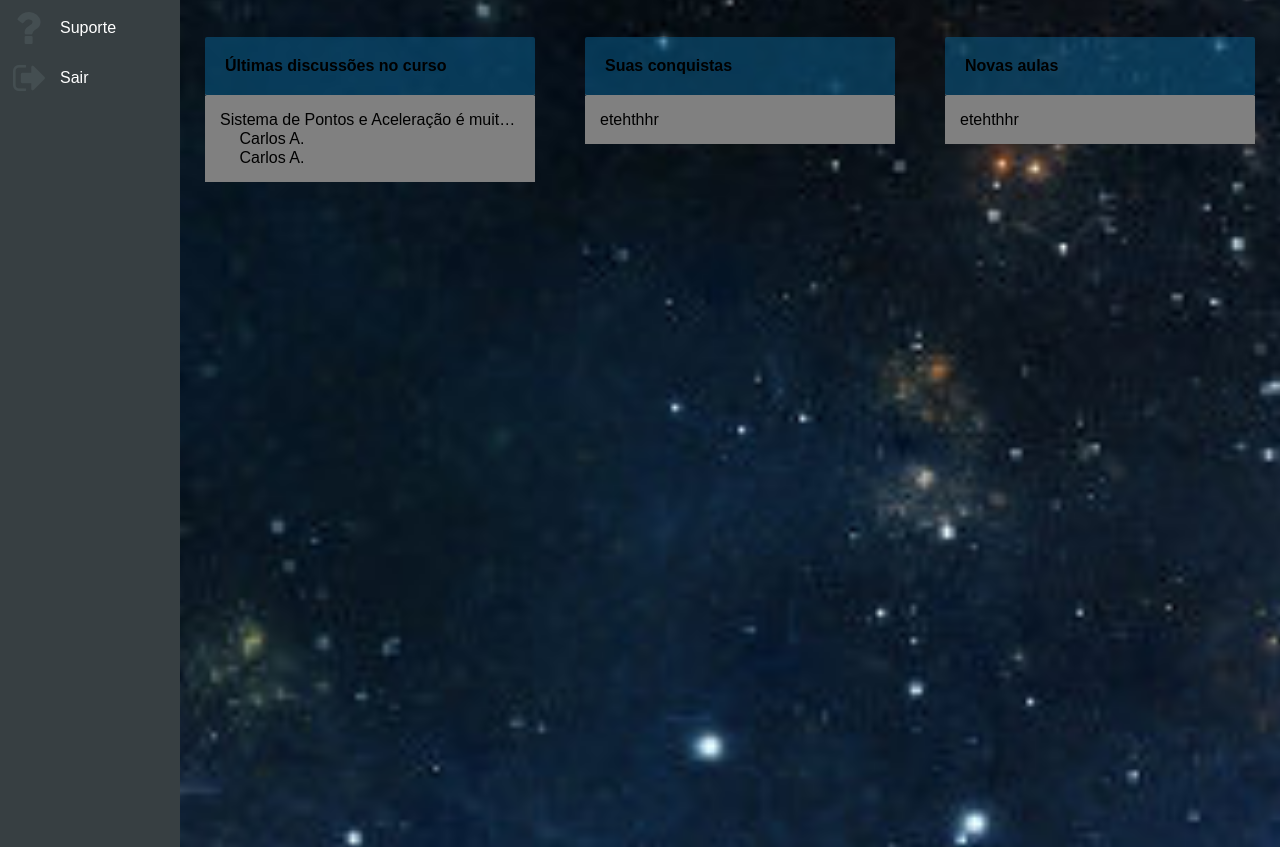
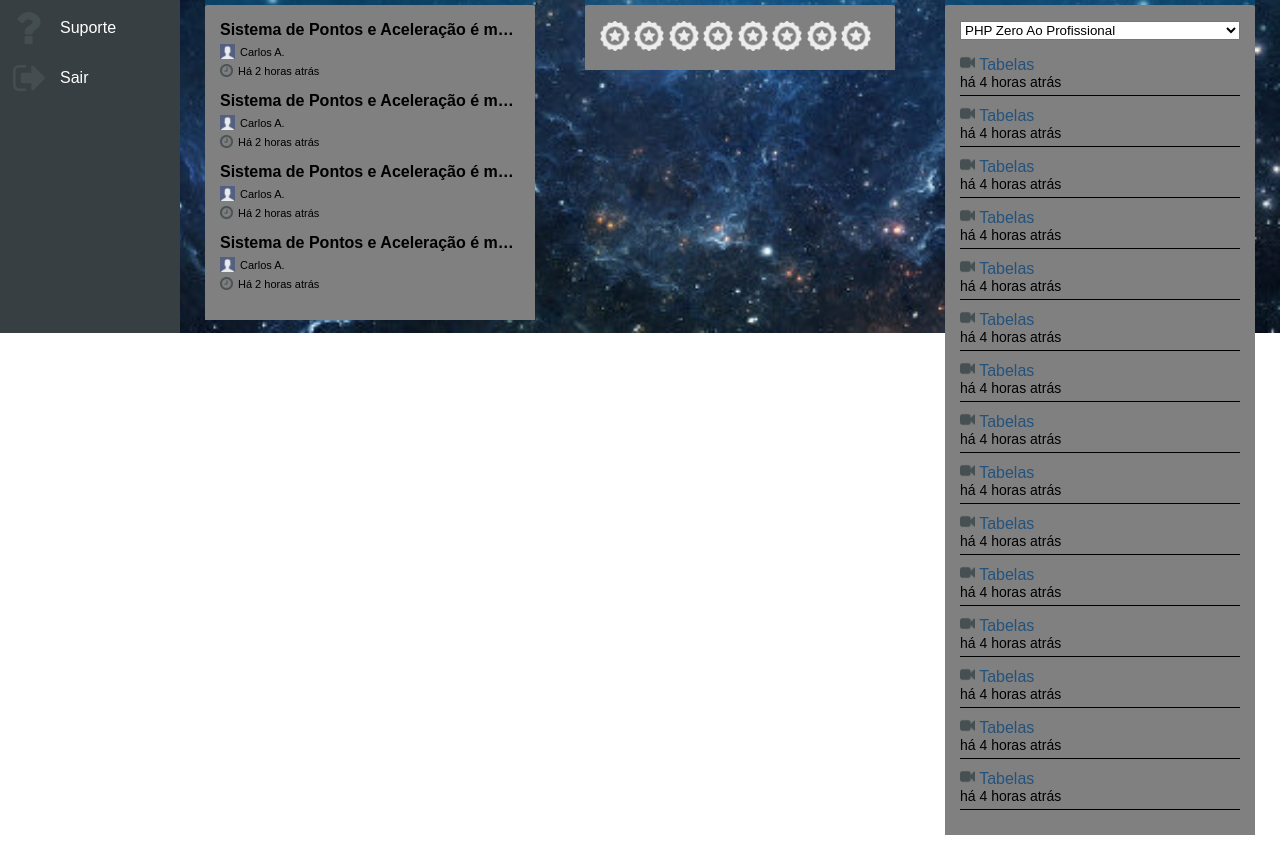
Before and after one commit to wisleyx/Layout-B7, a plain HTML site: page Index.html in a window 1280 px wide. Shown: the part 467-1314 px from the top of the page. Drawn offline with Linux system fonts and the light colour scheme.

Commit message:
Situação do dia 20/03/2018

```diff
--- a/Index.html
+++ b/Index.html
@@ -2,6 +2,7 @@
 <head>
 	<title>B7Web-Plataforma</title>
 	<link rel="stylesheet" type="text/css" href="css/style.css">
+	<meta charset="utf-8">
 </head>
 <body>
 <div class="left_area">
@@ -95,7 +96,7 @@
 	<div class="widget_item">
 		<div class="widget_title">Aulas assistidas nos últimos 7 dias</div>
 		<div class="widgte_body">
-			<img src="images/graph.png" border="0" width="300" height="200">
+			<img src="images/graph.png" border="0" width="100%" height="200">
 		</div>
 	</div>
  </div>
@@ -103,13 +104,44 @@
 	<div class="widget_item">
 		<div class="widget_title">Últimas discussões no curso</div>
 		<div class="widgte_body">
+
+		    <div class="dis_area">
+				<div class="dis_title">Sistema de Pontos e Aceleração é muito bom</div>
+				<div class="f_name_time">
+					<img src="images/default.jpg" border="0" width="15" height="15"> Carlos A.
+				</div>
+				<div class="f_name_time">
+					<img src="images/time.png" border="0" width="13" height="13"> Há 2 horas atrás
+				</div>
+			</div>
+
 			<div class="dis_area">
 				<div class="dis_title">Sistema de Pontos e Aceleração é muito bom</div>
-				<div class="f_name">
-					<img src="" border="0" width="15" height="15"> Carlos A.
+				<div class="f_name_time">
+					<img src="images/default.jpg" border="0" width="15" height="15"> Carlos A.
 				</div>
-				<div class="h_time">
-					<img src="" border="0" width="15" height="15"> Carlos A.
+				<div class="f_name_time">
+					<img src="images/time.png" border="0" width="13" height="13"> Há 2 horas atrás
+				</div>
+			</div>
+
+			<div class="dis_area">
+				<div class="dis_title">Sistema de Pontos e Aceleração é muito bom</div>
+				<div class="f_name_time">
+					<img src="images/default.jpg" border="0" width="15" height="15"> Carlos A.
+				</div>
+				<div class="f_name_time">
+					<img src="images/time.png" border="0" width="13" height="13"> Há 2 horas atrás
+				</div>
+			</div>
+
+			<div class="dis_area">
+				<div class="dis_title">Sistema de Pontos e Aceleração é muito bom</div>
+				<div class="f_name_time">
+					<img src="images/default.jpg" border="0" width="15" height="15"> Carlos A.
+				</div>
+				<div class="f_name_time">
+					<img src="images/time.png" border="0" width="13" height="13"> Há 2 horas atrás
 				</div>
 			</div>
 		</div>
@@ -117,12 +149,132 @@
 
 	<div class="widget_item">
 		<div class="widget_title">Suas conquistas</div>
-		<div class="widgte_body">etehthhr</div>
+		<div class="widgte_body Sflex">
+			<img src="images/badge.png" border="0" width="30" height="30">
+			<img src="images/badge.png" border="0" width="30" height="30">
+			<img src="images/badge.png" border="0" width="30" height="30">
+			<img src="images/badge.png" border="0" width="30" height="30">
+			<img src="images/badge.png" border="0" width="30" height="30">
+			<img src="images/badge.png" border="0" width="30" height="30">
+			<img src="images/badge.png" border="0" width="30" height="30">
+			<img src="images/badge.png" border="0" width="30" height="30">
+		</div>
 	</div>
 
 	<div class="widget_item">
 		<div class="widget_title">Novas aulas</div>
-		<div class="widgte_body">etehthhr</div>
+		<div class="widgte_body">
+			<select id="select">
+				<option value="1">PHP Zero Ao Profissional</option>
+				<option value="2">Wordpress Zero Ao Profissional</option>
+				<option value="3">React Native Zero Ao Profissional</option>
+			</select>
+
+			<div class="new_area">
+				<div class="name_aula">
+					<img src="images/facetime-button.png" border="0" width="15" height="15"> <a href="">Tabelas</a>
+				</div>
+				<div class="date_aula">há 4 horas atrás</div>
+			</div>
+
+			<div class="new_area">
+				<div class="name_aula">
+					<img src="images/facetime-button.png" border="0" width="15" height="15"> <a href="">Tabelas</a>
+				</div>
+				<div class="date_aula">há 4 horas atrás</div>
+			</div>
+
+			<div class="new_area">
+				<div class="name_aula">
+					<img src="images/facetime-button.png" border="0" width="15" height="15"> <a href="">Tabelas</a>
+				</div>
+				<div class="date_aula">há 4 horas atrás</div>
+			</div>
+
+			<div class="new_area">
+				<div class="name_aula">
+					<img src="images/facetime-button.png" border="0" width="15" height="15"> <a href="">Tabelas</a>
+				</div>
+				<div class="date_aula">há 4 horas atrás</div>
+			</div>
+
+			<div class="new_area">
+				<div class="name_aula">
+					<img src="images/facetime-button.png" border="0" width="15" height="15"> <a href="">Tabelas</a>
+				</div>
+				<div class="date_aula">há 4 horas atrás</div>
+			</div>
+
+			<div class="new_area">
+				<div class="name_aula">
+					<img src="images/facetime-button.png" border="0" width="15" height="15"> <a href="">Tabelas</a>
+				</div>
+				<div class="date_aula">há 4 horas atrás</div>
+			</div>
+
+			<div class="new_area">
+				<div class="name_aula">
+					<img src="images/facetime-button.png" border="0" width="15" height="15"> <a href="">Tabelas</a>
+				</div>
+				<div class="date_aula">há 4 horas atrás</div>
+			</div>
+
+			<div class="new_area">
+				<div class="name_aula">
+					<img src="images/facetime-button.png" border="0" width="15" height="15"> <a href="">Tabelas</a>
+				</div>
+				<div class="date_aula">há 4 horas atrás</div>
+			</div>
+
+			<div class="new_area">
+				<div class="name_aula">
+					<img src="images/facetime-button.png" border="0" width="15" height="15"> <a href="">Tabelas</a>
+				</div>
+				<div class="date_aula">há 4 horas atrás</div>
+			</div>
+
+			<div class="new_area">
+				<div class="name_aula">
+					<img src="images/facetime-button.png" border="0" width="15" height="15"> <a href="">Tabelas</a>
+				</div>
+				<div class="date_aula">há 4 horas atrás</div>
+			</div>
+
+			<div class="new_area">
+				<div class="name_aula">
+					<img src="images/facetime-button.png" border="0" width="15" height="15"> <a href="">Tabelas</a>
+				</div>
+				<div class="date_aula">há 4 horas atrás</div>
+			</div>
+
+			<div class="new_area">
+				<div class="name_aula">
+					<img src="images/facetime-button.png" border="0" width="15" height="15"> <a href="">Tabelas</a>
+				</div>
+				<div class="date_aula">há 4 horas atrás</div>
+			</div>
+
+			<div class="new_area">
+				<div class="name_aula">
+					<img src="images/facetime-button.png" border="0" width="15" height="15"> <a href="">Tabelas</a>
+				</div>
+				<div class="date_aula">há 4 horas atrás</div>
+			</div>
+
+			<div class="new_area">
+				<div class="name_aula">
+					<img src="images/facetime-button.png" border="0" width="15" height="15"> <a href="">Tabelas</a>
+				</div>
+				<div class="date_aula">há 4 horas atrás</div>
+			</div>
+
+			<div class="new_area">
+				<div class="name_aula">
+					<img src="images/facetime-button.png" border="0" width="15" height="15"> <a href="">Tabelas</a>
+				</div>
+				<div class="date_aula">há 4 horas atrás</div>
+			</div>
+		</div>
 	</div>
   </div>
 </div>
--- a/css/style.css
+++ b/css/style.css
@@ -11,13 +11,15 @@ body{
     display:flex;
 }
 
+
 .left_area{
 	width:180px;
-	height:2082px;
+	/*height:2000px;*/
 	background-color:#373F42;
 	/*float:left;*/
 
 }
+
 
 .logo{
 	display:flex;
@@ -167,10 +169,48 @@ nav{
 	max-width:300px;
 	display:flex;
 	flex-direction:column;
+	margin-bottom:15px;
 }
 
 .dis_title{
-	overflow: hidden;
-  text-overflow: ellipsis;
-  white-space: nowrap;
+	font-weight:bold;
+    overflow:hidden;
+    text-overflow:ellipsis;
+    white-space:nowrap;
 }
+
+.f_name_time{
+	color:#000;
+	/*font-weight:bold;*/
+	font-size:11px;
+	margin-top:5px;
+	display:flex;
+	align-items:center;
+}
+
+.f_name_time img{
+	margin-right:5px;
+}
+
+#select{
+	width:100%;
+	margin-bottom:15px;
+}
+
+.new_area{
+	border-bottom:1px solid #000;
+	margin-bottom:10px;
+	padding-bottom:5px;
+}
+
+
+.name_aula a{
+	text-decoration:none;
+	color:#23527C;
+}
+
+.date_aula{
+	font-size:14px;
+}
+
+/*pesquisar para que serve o overflow, text-flow e o white-space*/
```
Also changed, not shown: images/badge.png (added), images/default.jpg (added), images/facetime-button.png (added), images/time.png (added).
